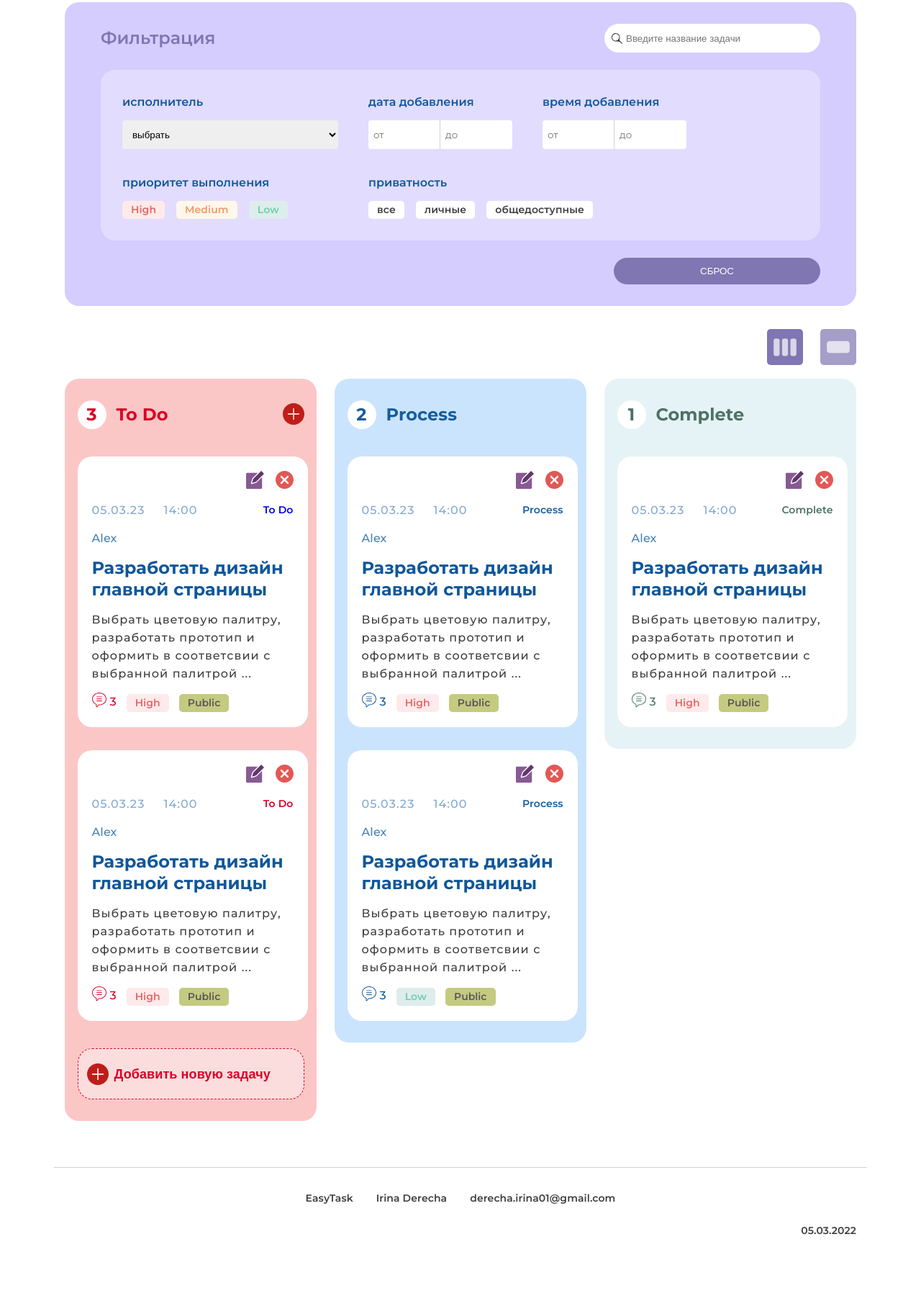
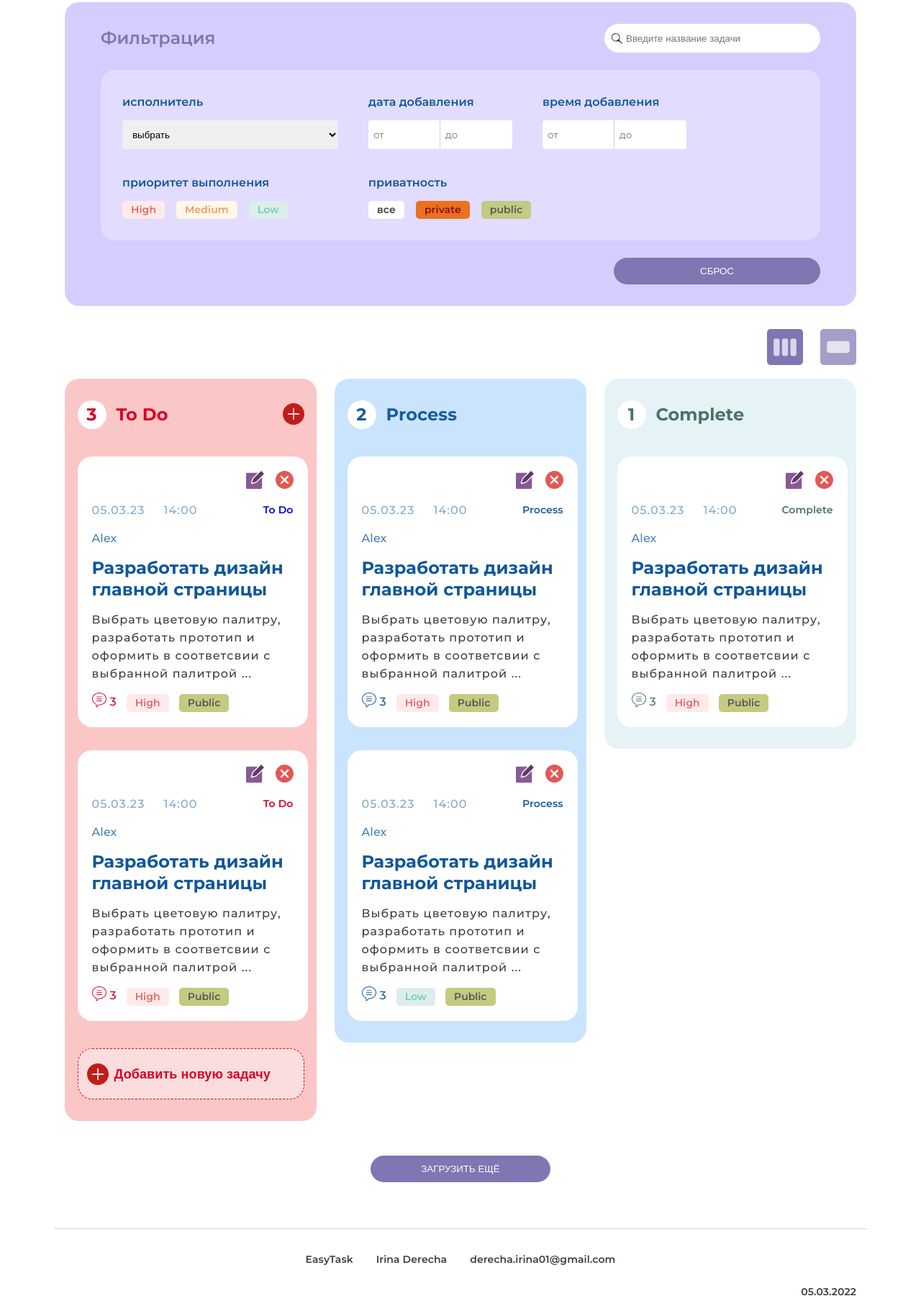
Before and after one commit to Irina05-04/TaskManager-DataMola-, a plain HTML site: page UI/index.html in a window 1280 px wide. Shown: the part 141-1948 px from the top of the page at 72% size. Before the commit the page ends 1863 px from the top, so only its background shows below. Drawn offline with Linux system fonts and the light colour scheme.

Commit message:
feat: add button load more

```diff
--- a/UI/index.html
+++ b/UI/index.html
@@ -90,8 +90,8 @@
                                     <p class="item__name">приватность</p>
                                     <div class="item__group group-btn">
                                         <div class="group-btn__item access">все</div>
-                                        <div class="group-btn__item access">личные</div>
-                                        <div class="group-btn__item access">общедоступные</div>
+                                        <div class="group-btn__item access _private">private</div>
+                                        <div class="group-btn__item access _public">public</div>
                                     </div>
                                 </div>
                             </div>
@@ -296,6 +296,7 @@
                         </a>
                     </div>
                 </section>
+                <button class="main__button">загрузить ещё</button>
             </div>
         </main>
         <footer class="footer">
--- a/UI/style.css
+++ b/UI/style.css
@@ -39,7 +39,7 @@
   margin-left: 0;
   margin-right: 0;
   cursor: pointer;
-  font: 600 16px/150% 0, 2px;
+  font: 600 16px/150% 0.2px;
   text-transform: uppercase;
   color: white;
   background-color: #7F76B2;
@@ -164,6 +164,12 @@ body {
   .main__profile {
     margin-top: 3.2rem;
   }
+}
+.main__button {
+  display: block;
+  margin: 0 auto;
+  margin-top: 4.8rem;
+  padding: 1.1rem 7rem;
 }
 
 .filter {
@@ -582,6 +588,11 @@ body {
   border-radius: 5px;
 }
 
+._private {
+  color: #831515;
+  background-color: #eb711f;
+}
+
 .information {
   display: flex;
   align-items: center;
```
Also changed, not shown: 2 other files.
